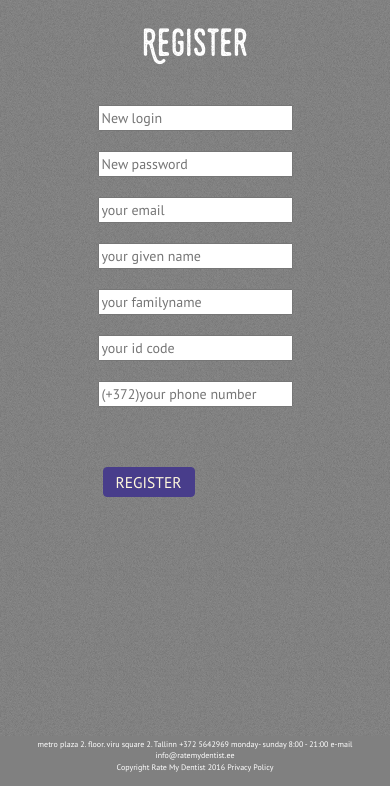
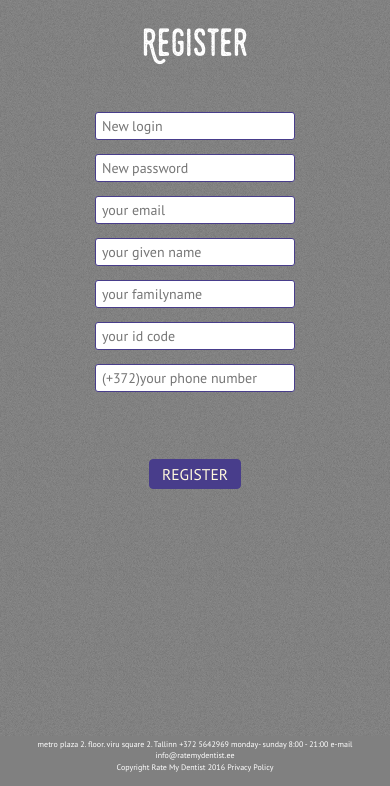
Before and after one commit to ratemydentist/ratemydentist.github.io, a PHP site: page /register.php in a window 390 px wide. Shown: the part 58-844 px from the top of the page. Run offline with PHP 8.4, Linux system fonts and the light colour scheme.

Commit message:
new style

```diff
--- a/register.php
+++ b/register.php
@@ -3,27 +3,30 @@
 ?>
     <!--logo-->
     <div class="container">
-        <div class="col-xs-12 col-sm-12 col-md-12 col-lg-12"><p class="text-center logo_rmd">Register</p></div>
+        <div class="col-xs-12"><p class="text-center logo_rmd">Register</p></div>
     </div>
     <!--endlogo-->
     <br>
     <div class="row">
-       <div class="col-md-4"></div>
-       <div class="col-md-4">
-          <div id="main_register" style="width:50%;margin:0 auto;color:black;">
+       <div class=" col-xs-12 col-md-4"></div>
+       <div class="col-xs-12 col-md-4 text-center">
+          <div id="main_register ">
              <form action="./do_register.php" method="post">
-                <input type="text" name="login_input" style="width:100%;" placeholder="New login"><br><br>
-                <input type="text" name="password_input" style="width:100%;" placeholder="New password"><br><br>
-                <input type="text" name="email_input" style="width:100%;" placeholder="your email"><br><br>
-                <input type="text" name="name_input" style="width:100%;" placeholder="your given name"><br><br>
-                <input type="text" name="familyname_input" style="width:100%;" placeholder="your familyname"><br><br>
-                <input type="text" name="idcode_input" style="width:100%;" placeholder="your id code"><br><br>
-                <input type="text" name="phonenumber_input" style="width:100%;" placeholder="(+372)your phone number"><br><br>
+               <div class="row">
+                <input class="inp_reg " type="text" name="login_input"  placeholder="New login">
+                <input class="inp_reg " type="text" name="password_input"  placeholder="New password">
+                <input class="inp_reg " type="text" name="email_input"  placeholder="your email">
+                <input class="inp_reg " type="text" name="name_input"  placeholder="your given name">
+                <input class="inp_reg " type="text" name="familyname_input"  placeholder="your familyname">
+                <input class="inp_reg " type="text" name="idcode_input"  placeholder="your id code">
+                <input class="inp_reg " type="text" name="phonenumber_input"  placeholder="(+372)your phone number">
+               </div>
+                <br>
                 <input type="submit" name="login" value="REGISTER" class="lookgood_1 bt_ss">
              </form>
           </div>
        </div>
-       <div class="col-md-4"></div>
+       <div class="col-xs-12 col-md-4"></div>
 
 <?php
      include 'template_part_b.php';
--- a/rmd_nadin.css
+++ b/rmd_nadin.css
@@ -208,3 +208,15 @@ a>h4{
 .title_review, .star_review, .text_review{
     color: black;
 }
+.inp_reg{
+    width: 200px;
+    margin: 7px 20%;
+    color:black;
+    padding: 3px 6px;
+    border: 1px solid darkslateblue;
+    border-radius: 3px;
+}
+#main_register, #main_login{
+    text-align: center;
+    margin: 7px auto;
+}
```
Also changed, not shown: login.php (+10 -7 lines).
